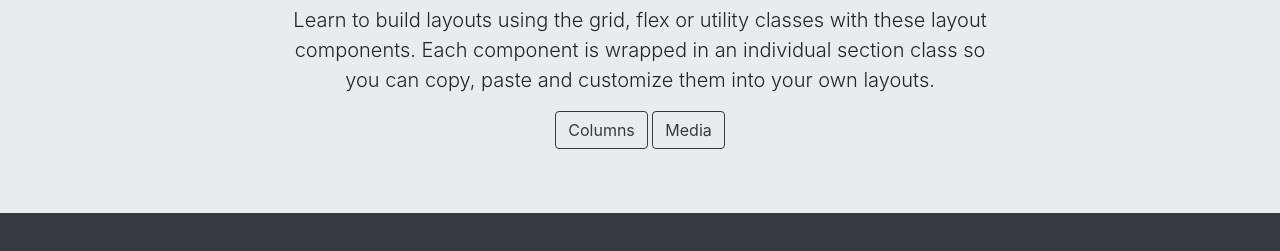
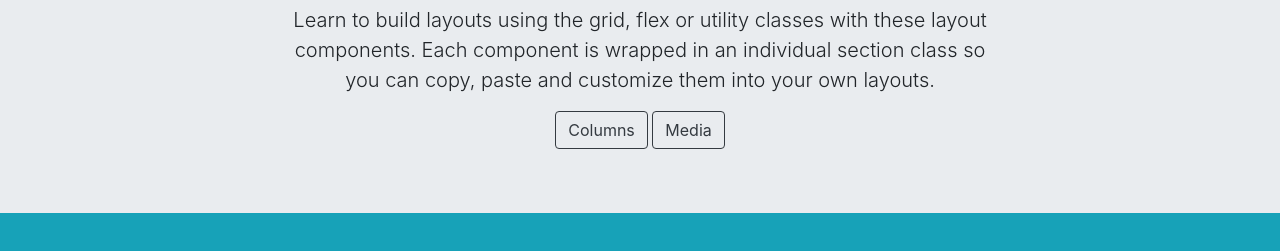
Before and after one commit to rammuthukumar1512/git_practice, a plain HTML site: page index.html in a window 1280 px wide. Shown: the part 157-408 px from the top of the page. Drawn offline with nearby package versions, Linux system fonts and the light colour scheme.

Commit message:
color changed

```diff
--- a/index.html
+++ b/index.html
@@ -13,7 +13,7 @@
     <title>Learn Git and Github today</title>
   </head>
 
-  <body class="bg-dark">
+  <body class="bg-info">
     <header id="page-hero" class="site-header d-flex flex-column align-content-between">
       <nav class="site-nav family-sans navbar navbar-expand-md bg-dark navbar-dark">
         <div class="container-fluid">
```
